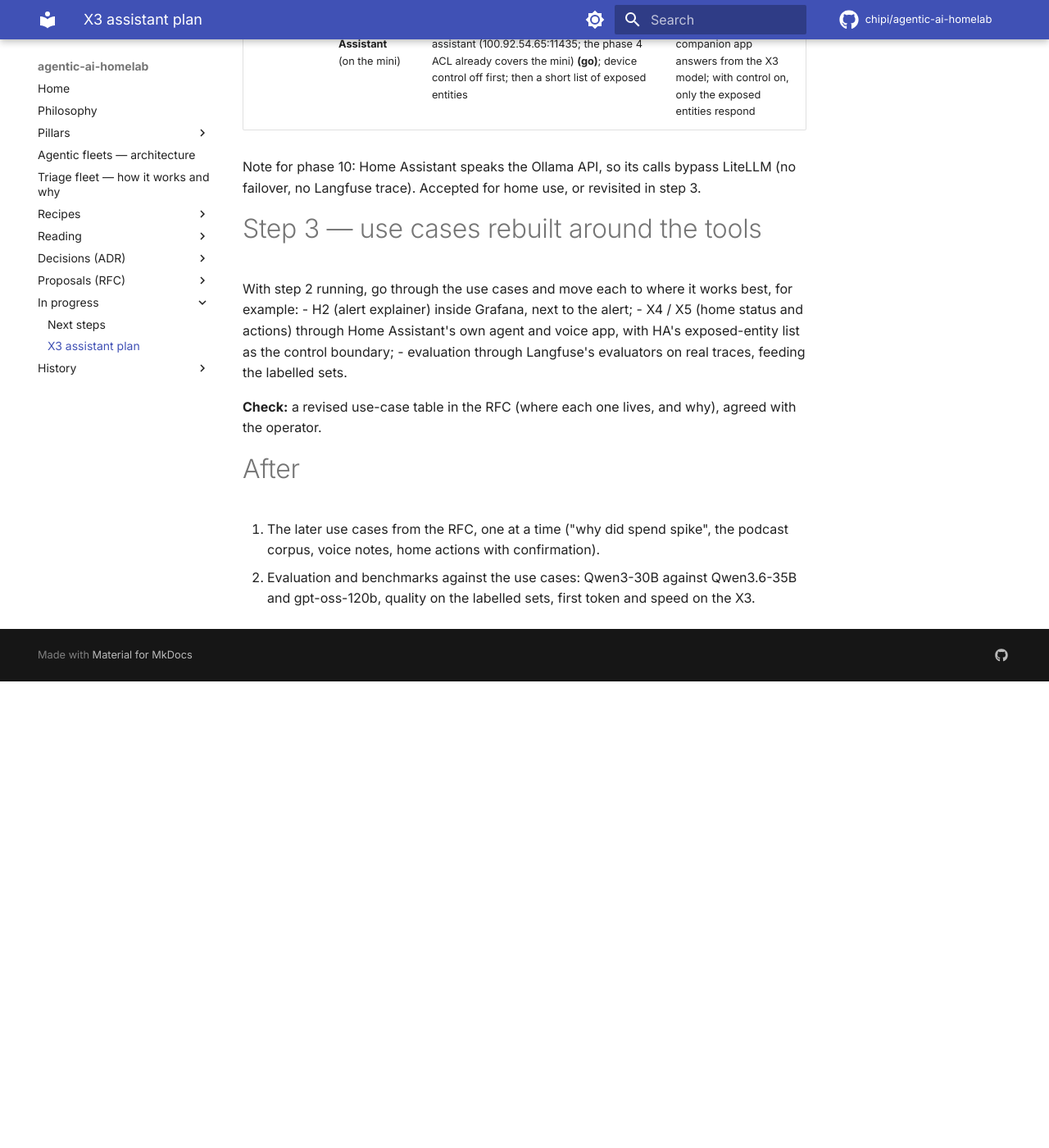
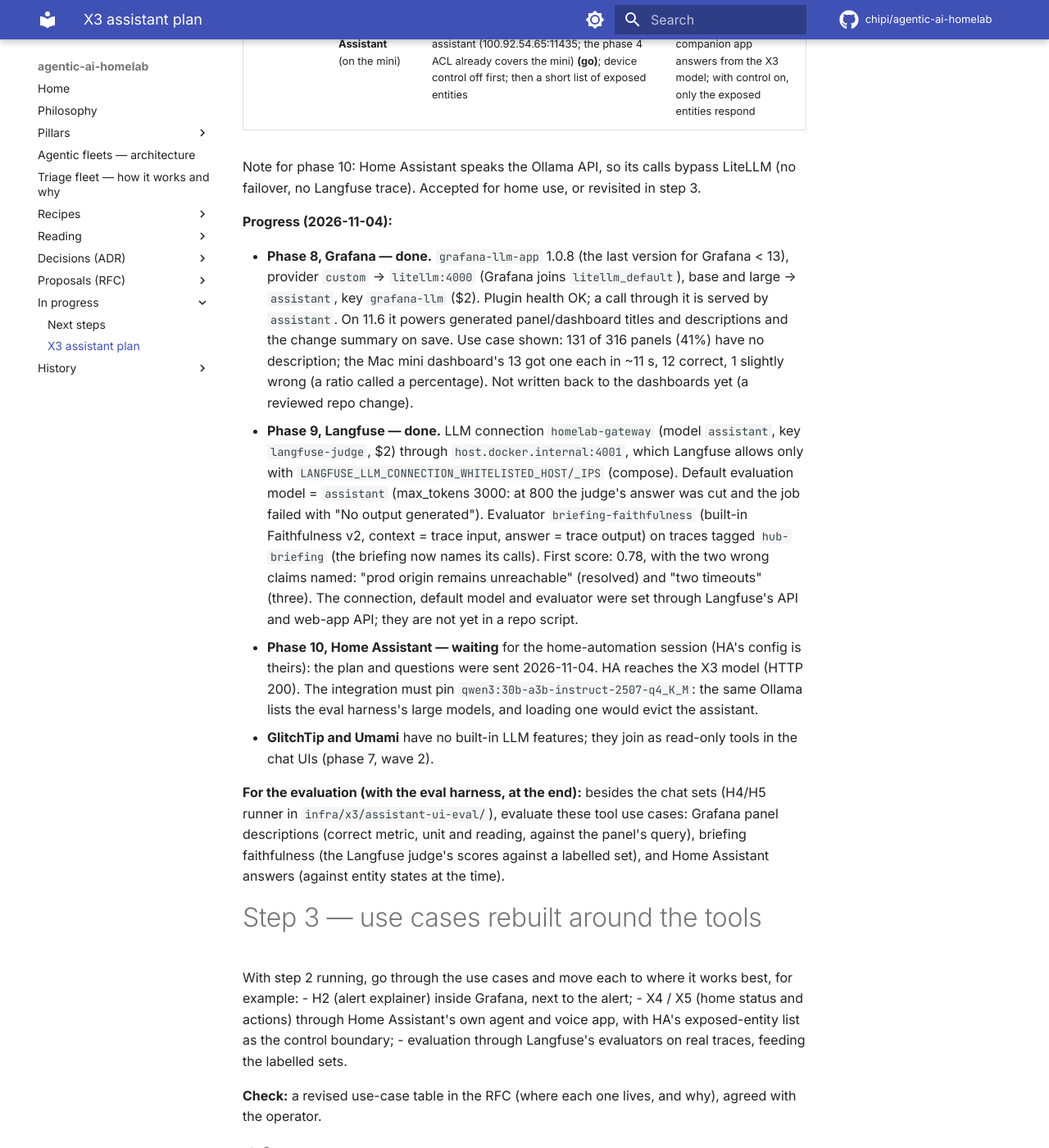
Before and after one commit to chipi/agentic-ai-homelab, an MkDocs documentation site: the page built from docs/wip/x3-assistant-v1-plan.md, in a window 1280 px wide and 1400 px high, scrolled down 6784 px. Shown: the whole window at 82% size. Built offline with MkDocs 1.6.1 and Material for MkDocs 9.7.7, drawn with Linux system fonts in a browser that asks for light colours; comment, search, counter and statistics services are not loaded; before the commit the page ends 7615 px from its top, so only the background shows below that.

Commit message:
docs(plan): step 2 progress — Grafana LLM app and Langfuse judge live, HA pending; eval use cases noted
Phase 8 (Grafana) and 9 (Langfuse) done with their first use cases on real data (panel descriptions;
briefing faithfulness 0.78 with the two wrong claims named); phase 10 waits for the home-automation
session. The operator's note: these tool use cases join the eval-harness evaluation at the end.

Co-Authored-By: Claude Opus 5.5 <noreply@anthropic.com>
Claude-Session: https://claude.ai/code/session_01DJqN6uERmW8gsoZAtCcsfS

```diff
--- a/docs/wip/x3-assistant-v1-plan.md
+++ b/docs/wip/x3-assistant-v1-plan.md
@@ -202,6 +202,36 @@ the start of the later evaluation.
 Note for phase 10: Home Assistant speaks the Ollama API, so its calls bypass LiteLLM (no failover,
 no Langfuse trace). Accepted for home use, or revisited in step 3.
 
+**Progress (2026-11-04):**
+
+- **Phase 8, Grafana — done.** `grafana-llm-app` 1.0.8 (the last version for Grafana < 13), provider
+  `custom` → `litellm:4000` (Grafana joins `litellm_default`), base and large → `assistant`, key
+  `grafana-llm` ($2). Plugin health OK; a call through it is served by `assistant`. On 11.6 it powers
+  generated panel/dashboard titles and descriptions and the change summary on save. Use case shown:
+  131 of 316 panels (41%) have no description; the Mac mini dashboard's 13 got one each in ~11 s,
+  12 correct, 1 slightly wrong (a ratio called a percentage). Not written back to the dashboards yet
+  (a reviewed repo change).
+- **Phase 9, Langfuse — done.** LLM connection `homelab-gateway` (model `assistant`, key
+  `langfuse-judge`, $2) through `host.docker.internal:4001`, which Langfuse allows only with
+  `LANGFUSE_LLM_CONNECTION_WHITELISTED_HOST/_IPS` (compose). Default evaluation model = `assistant`
+  (max_tokens 3000: at 800 the judge's answer was cut and the job failed with "No output generated").
+  Evaluator `briefing-faithfulness` (built-in Faithfulness v2, context = trace input, answer = trace
+  output) on traces tagged `hub-briefing` (the briefing now names its calls). First score: 0.78, with
+  the two wrong claims named: "prod origin remains unreachable" (resolved) and "two timeouts" (three).
+  The connection, default model and evaluator were set through Langfuse's API and web-app API; they
+  are not yet in a repo script.
+- **Phase 10, Home Assistant — waiting** for the home-automation session (HA's config is theirs):
+  the plan and questions were sent 2026-11-04. HA reaches the X3 model (HTTP 200). The integration
+  must pin `qwen3:30b-a3b-instruct-2507-q4_K_M`: the same Ollama lists the eval harness's large models,
+  and loading one would evict the assistant.
+- **GlitchTip and Umami** have no built-in LLM features; they join as read-only tools in the chat UIs
+  (phase 7, wave 2).
+
+**For the evaluation (with the eval harness, at the end):** besides the chat sets (H4/H5 runner in
+`infra/x3/assistant-ui-eval/`), evaluate these tool use cases: Grafana panel descriptions (correct
+metric, unit and reading, against the panel's query), briefing faithfulness (the Langfuse judge's
+scores against a labelled set), and Home Assistant answers (against entity states at the time).
+
 # Step 3 — use cases rebuilt around the tools
 
 With step 2 running, go through the use cases and move each to where it works best, for example:
```
